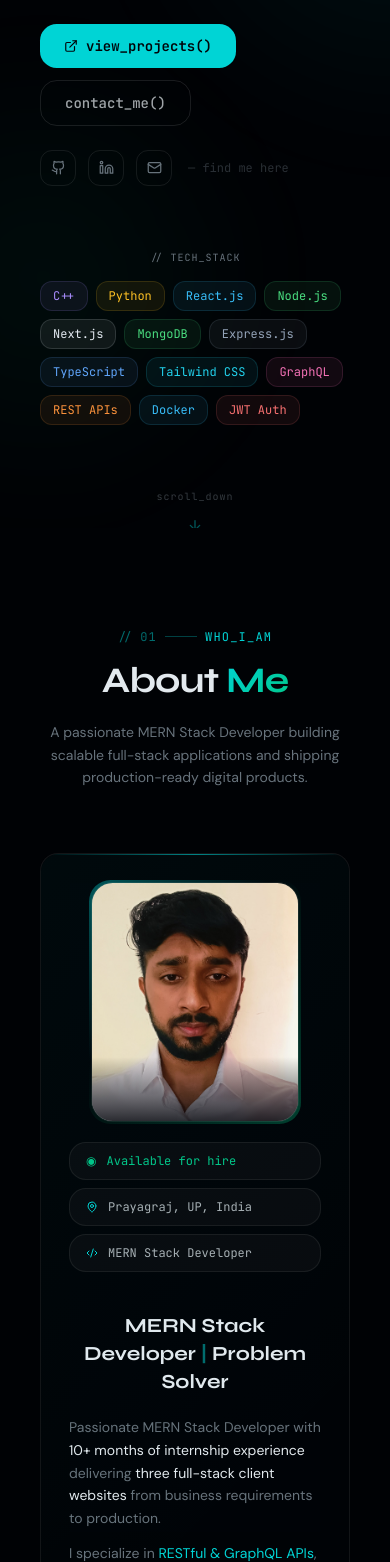
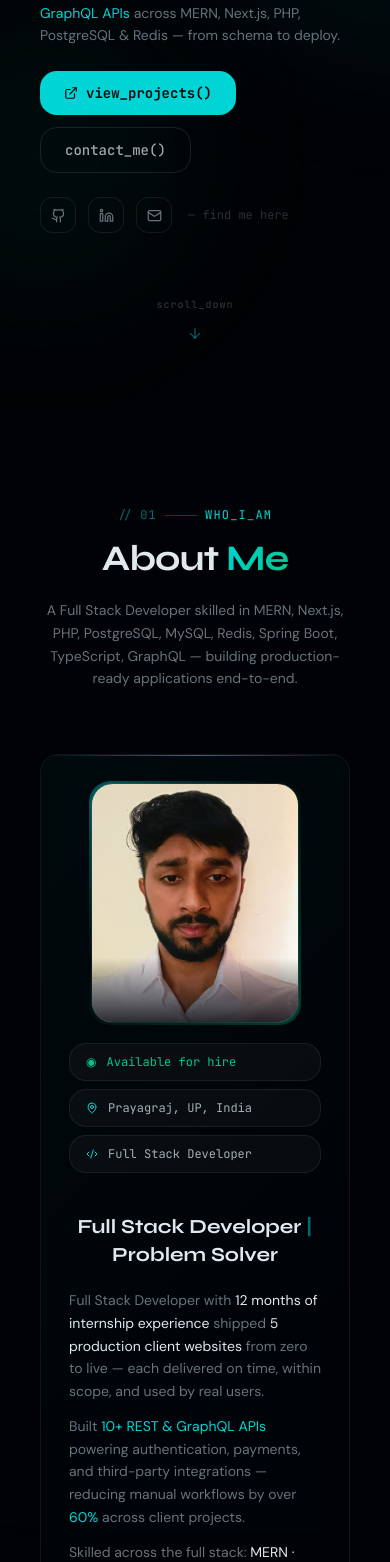
Before and after one commit to Prynshumishra/Portfolio, a React (Vite) app: page / in a window 390 px wide. Shown: the part 438-2000 px from the top of the page. Built offline with nearby package versions, Linux system fonts and the light colour scheme.

Commit message:
Updated the sections on the portfolio

```diff
--- a/src/components/AboutSection.jsx
+++ b/src/components/AboutSection.jsx
@@ -7,16 +7,16 @@ import { SpotlightEffect } from "./ui/SpotlightEffect";
 const stats = [
   { value: "12", label: "months exp", color: "oklch(0.78 0.15 195)" },
   { value: "8+", label: "projects", color: "oklch(0.72 0.18 165)" },
-  { value: "15+", label: "technologies", color: "oklch(0.78 0.15 195)" },
+  { value: "20+", label: "technologies", color: "oklch(0.78 0.15 195)" },
   { value: "10+", label: "REST APIs", color: "oklch(0.72 0.18 165)" },
 ];
 
 const services = [
-  { icon: Layout, title: "Frontend Dev", desc: "React, Next.js, Tailwind — fast, responsive UIs.", color: "oklch(0.78 0.15 195)" },
-  { icon: Server, title: "Backend & APIs", desc: "Node.js, Express, REST & GraphQL APIs with JWT auth.", color: "oklch(0.72 0.18 165)" },
-  { icon: Database, title: "Database Design", desc: "MongoDB schemas, indexing, and data optimization.", color: "oklch(0.78 0.15 195)" },
-  { icon: Globe, title: "MERN Full Stack", desc: "End-to-end apps with role-based access and state management.", color: "oklch(0.72 0.18 165)" },
-  { icon: Link, title: "API Integration", desc: "Third-party APIs, payments, chatbots, and automation.", color: "oklch(0.78 0.15 195)" },
+  { icon: Layout, title: "Frontend Dev", desc: "React, Next.js, TypeScript, Tailwind — pixel-perfect, accessible UIs.", color: "oklch(0.78 0.15 195)" },
+  { icon: Server, title: "Backend & APIs", desc: "Node.js, Express, Spring Boot — REST & GraphQL APIs with JWT auth.", color: "oklch(0.72 0.18 165)" },
+  { icon: Database, title: "Database Design", desc: "PostgreSQL, MySQL, MongoDB, Redis — schemas, indexing, caching.", color: "oklch(0.78 0.15 195)" },
+  { icon: Globe, title: "Full Stack Apps", desc: "MERN, Next.js, PHP — end-to-end apps with role-based access.", color: "oklch(0.72 0.18 165)" },
+  { icon: Link, title: "API Integration", desc: "Third-party APIs, payments, chatbots, and automation pipelines.", color: "oklch(0.78 0.15 195)" },
   { icon: Rocket, title: "Deployment", desc: "CI/CD, Vercel, cloud deployment and performance tuning.", color: "oklch(0.72 0.18 165)" },
 ];
 
@@ -34,7 +34,7 @@ const education = [
     degree: "Class XII — CBSE",
     school: "Jagat Taran Golden Jubilee School",
     place: "Prayagraj, UP",
-    period: "Board Examination",
+    period: "2020 - 2021",
     badge: "89%",
     color: "oklch(0.72 0.18 165)",
     icon: Award,
@@ -43,7 +43,7 @@ const education = [
     degree: "Class X — CBSE",
     school: "Jagat Taran Golden Jubilee School",
     place: "Prayagraj, UP",
-    period: "Board Examination",
+    period: "2018 - 2019",
     badge: "85.8%",
     color: "oklch(0.78 0.15 195)",
     icon: Award,
@@ -65,7 +65,7 @@ export const AboutSection = () => {
         style={{ background: "radial-gradient(circle, oklch(0.78 0.15 195 / 0.05) 0%, transparent 70%)", filter: "blur(60px)" }} />
 
       <div className="container mx-auto max-w-6xl relative z-10">
-        <SectionHeader index="01" label="who_i_am" title="About" accent="Me" description="A passionate MERN Stack Developer building scalable full-stack applications and shipping production-ready digital products." />
+        <SectionHeader index="01" label="who_i_am" title="About" accent="Me" description="A Full Stack Developer skilled in MERN, Next.js, PHP, PostgreSQL, MySQL, Redis, Spring Boot, TypeScript, GraphQL — building production-ready applications end-to-end." />
 
         {/* Bio + Photo */}
         <motion.div
@@ -105,7 +105,7 @@ export const AboutSection = () => {
                   {[
                     { icon: "◉", text: "Available for hire", color: "oklch(0.72 0.18 165)" },
                     { icon: null, component: <MapPin size={12} />, text: "Prayagraj, UP, India", color: "oklch(0.55 0.02 240)" },
-                    { icon: null, component: <Code2 size={12} />, text: "MERN Stack Developer", color: "oklch(0.55 0.02 240)" },
+                    { icon: null, component: <Code2 size={12} />, text: "Full Stack Developer", color: "oklch(0.55 0.02 240)" },
                   ].map((chip, i) => (
                     <div key={i} className="flex items-center gap-2.5 px-4 py-2.5 rounded-xl font-mono text-xs"
                       style={{ background: "oklch(1 0 0 / 0.03)", border: "1px solid oklch(1 0 0 / 0.07)", color: chip.color }}>
@@ -118,31 +118,27 @@ export const AboutSection = () => {
 
               {/* Bio */}
               <div className="lg:col-span-3 space-y-5">
-                <h3 className="text-xl font-bold font-display">MERN Stack Developer <span style={{ color: "oklch(0.78 0.15 195 / 0.5)" }}>|</span> Problem Solver</h3>
+                <h3 className="text-xl font-bold font-display">Full Stack Developer <span style={{ color: "oklch(0.78 0.15 195 / 0.5)" }}>|</span> Problem Solver</h3>
 
                 <div className="space-y-3 text-sm leading-relaxed text-left" style={{ color: "oklch(0.55 0.02 240)" }}>
                   <p>
-                    Passionate MERN Stack Developer with{" "}
-                    <span style={{ color: "oklch(0.93 0.01 240)" }}>10+ months of internship experience</span>{" "}
-                    delivering{" "}
-                    <span style={{ color: "oklch(0.93 0.01 240)" }}>three full-stack client websites</span>{" "}
-                    from business requirements to production.
+                    Full Stack Developer with{" "}
+                    <span style={{ color: "oklch(0.93 0.01 240)" }}>12 months of internship experience</span>{" "}
+                    shipped{" "}
+                    <span style={{ color: "oklch(0.93 0.01 240)" }}>5 production client websites</span>{" "}
+                    from zero to live — each delivered on time, within scope, and used by real users.
                   </p>
                   <p>
-                    I specialize in{" "}
-                    <span style={{ color: "oklch(0.78 0.15 195)" }}>RESTful & GraphQL APIs</span>,
-                    third-party integrations, and building modern UIs with{" "}
-                    <span style={{ color: "oklch(0.78 0.15 195)" }}>React</span>,{" "}
-                    <span style={{ color: "oklch(0.78 0.15 195)" }}>Next.js</span>, and{" "}
-                    <span style={{ color: "oklch(0.78 0.15 195)" }}>Tailwind CSS</span>.
+                    Built{" "}
+                    <span style={{ color: "oklch(0.78 0.15 195)" }}>10+ REST & GraphQL APIs</span>{" "}
+                    powering authentication, payments, and third-party integrations — reducing manual workflows by over{" "}
+                    <span style={{ color: "oklch(0.78 0.15 195)" }}>60%</span>{" "}
+                    across client projects.
                   </p>
                   <p>
-                    I leverage AI tools like{" "}
-                    <span style={{ color: "oklch(0.93 0.01 240)" }}>Cursor</span>,{" "}
-                    <span style={{ color: "oklch(0.93 0.01 240)" }}>Claude</span>, and{" "}
-                    <span style={{ color: "oklch(0.93 0.01 240)" }}>GitHub Copilot</span>{" "}
-                    to ship faster and expanding into{" "}
-                    <span style={{ color: "oklch(0.93 0.01 240)" }}>PHP & WordPress</span>.
+                    Skilled across the full stack:{" "}
+                    <span style={{ color: "oklch(0.93 0.01 240)" }}>MERN · Next.js · PHP · PostgreSQL · MySQL · Redis · Spring Boot · TypeScript · GraphQL · Tailwind</span>{" "}
+                    — from database schema design to pixel-perfect UIs.
                   </p>
                 </div>
 
--- a/src/components/CodingProfilesSection.jsx
+++ b/src/components/CodingProfilesSection.jsx
@@ -12,7 +12,7 @@ const profiles = [
     url: "https://leetcode.com/u/prynshu09/",
     color: "oklch(0.78 0.15 195)",
     badge: "1500+ rating",
-    stats: [{ label: "problems_solved", value: "150+" }, { label: "contest_rating", value: "1500+" }],
+    stats: [{ label: "problems_solved", value: "200+" }, { label: "contest_rating", value: "1500+" }],
     topics: ["Arrays", "Trees", "DP", "Graphs", "Binary Search", "Backtracking"],
     desc: "Daily DSA practice — arrays, sorting, binary search. Weekly contests for timed problem-solving.",
   },
@@ -32,8 +32,8 @@ const profiles = [
     url: "https://github.com/Prynshumishra",
     color: "oklch(0.78 0.15 195)",
     badge: "Active",
-    stats: [{ label: "repositories", value: "8+" }, { label: "contributions", value: "40+" }],
-    topics: ["MERN Stack", "REST APIs", "GraphQL", "JWT Auth", "Cloudinary", "CI/CD"],
+    stats: [{ label: "repositories", value: "20+" }, { label: "contributions", value: "150+" }],
+    topics: ["MERN Stack", "Next.JS", "REST APIs", "PHP", "GraphQL", "JWT Auth", "Cloudinary", "CI/CD"],
     desc: "Building MERN projects, REST & GraphQL integrations, and collaborative development workflows.",
   },
 ];
@@ -49,7 +49,7 @@ const dsaTopics = [
 
 const achievements = [
   { icon: Flame, label: "30 Days Streak" },
-  { icon: Target, label: "150+ Solved" },
+  { icon: Target, label: "200+ Solved" },
   { icon: BookOpen, label: "200+ Articles" },
   { icon: Code2, label: "8+ Projects" },
 ];
--- a/src/components/ContactSection.jsx
+++ b/src/components/ContactSection.jsx
@@ -21,7 +21,7 @@ const contactInfo = [
 ];
 
 const subjects = [
-  "MERN Stack Development Project",
+  "Full Stack Development Project",
   "Backend / API Development",
   "Full-Time Job Opportunity",
   "Freelance or Contract Work",
--- a/src/components/HeroSection.jsx
+++ b/src/components/HeroSection.jsx
@@ -2,21 +2,6 @@ import { motion } from "framer-motion";
 import { TypeAnimation } from "react-type-animation";
 import { ArrowDown, Github, Linkedin, Mail, ExternalLink } from "lucide-react";
 
-const techStack = [
-  { name: "C++", color: "#a78bfa" },
-  { name: "Python", color: "#fbbf24" },
-  { name: "React.js", color: "#38bdf8" },
-  { name: "Node.js", color: "#4ade80" },
-  { name: "Next.js", color: "#e2e8f0" },
-  { name: "MongoDB", color: "#4ade80" },
-  { name: "Express.js", color: "#94a3b8" },
-  { name: "TypeScript", color: "#60a5fa" },
-  { name: "Tailwind CSS", color: "#22d3ee" },
-  { name: "GraphQL", color: "#f472b6" },
-  { name: "REST APIs", color: "#fb923c" },
-  { name: "Docker", color: "#38bdf8" },
-  { name: "JWT Auth", color: "#f87171" },
-];
 
 const socialLinks = [
   {
@@ -38,8 +23,8 @@ const socialLinks = [
 
 const codeSnippet = `const developer = {
   name: "Priyanshu Mishra",
-  role: "MERN Stack Developer",
-  stack: ["React", "Node", "MongoDB"],
+  role: "Full Stack Developer",
+  stack: ["React", "Next.js", "Node", "PostgreSQL", "Redis"],
   available: true,
 };`;
 
@@ -150,12 +135,11 @@ export const HeroSection = () => {
               transition={{ delay: 0.45 }}
               className="text-sm leading-relaxed max-w-md text-[oklch(0.55_0.02_240)]"
             >
-              Building{" "}
-              <span className="text-[oklch(0.93_0.01_240)]">scalable full-stack web applications</span>{" "}
-              with the MERN stack. Passionate about{" "}
-              <span className="text-[oklch(0.78_0.15_195)]">clean APIs</span>,{" "}
-              <span className="text-[oklch(0.72_0.18_165)]">performant UIs</span>, and
-              shipping production-ready code.
+              Shipped{" "}
+              <span className="text-[oklch(0.93_0.01_240)]">5 production websites</span>{" "}
+              and{" "}
+              <span className="text-[oklch(0.78_0.15_195)]">10+ REST & GraphQL APIs</span>{" "}
+              across MERN, Next.js, PHP, PostgreSQL & Redis — from schema to deploy.
             </motion.p>
 
             {/* CTAs */}
@@ -249,15 +233,17 @@ export const HeroSection = () => {
                   <span>,</span>{"\n"}
                   {"  "}<span style={{ color: "oklch(0.72 0.18 165/0.7)" }}>role</span>
                   <span>: </span>
-                  <span style={{ color: "oklch(0.85 0.12 90)" }}>&quot;MERN Stack Developer&quot;</span>
+                  <span style={{ color: "oklch(0.85 0.12 90)" }}>&quot;Full Stack Developer&quot;</span>
                   <span>,</span>{"\n"}
                   {"  "}<span style={{ color: "oklch(0.72 0.18 165/0.7)" }}>stack</span>
                   <span>: [</span>
                   <span style={{ color: "oklch(0.85 0.12 90)" }}>&quot;React&quot;</span>
                   <span>, </span>
+                  <span style={{ color: "oklch(0.85 0.12 90)" }}>&quot;Next.js&quot;</span>
+                  <span>, </span>
                   <span style={{ color: "oklch(0.85 0.12 90)" }}>&quot;Node&quot;</span>
                   <span>, </span>
-                  <span style={{ color: "oklch(0.85 0.12 90)" }}>&quot;MongoDB&quot;</span>
+                  <span style={{ color: "oklch(0.85 0.12 90)" }}>&quot;PostgreSQL&quot;</span>
                   <span>],</span>{"\n"}
                   {"  "}<span style={{ color: "oklch(0.72 0.18 165/0.7)" }}>location</span>
                   <span>: </span>
@@ -313,32 +299,7 @@ export const HeroSection = () => {
           </motion.div>
         </div>
 
-        {/* Tech Stack row */}
-        <motion.div
-          initial={{ opacity: 0, y: 20 }}
-          animate={{ opacity: 1, y: 0 }}
-          transition={{ delay: 0.8 }}
-          className="mt-16 md:mt-20"
-        >
-          <p className="font-mono text-[10px] tracking-widest text-[oklch(0.55_0.02_240)] mb-4 uppercase">
-            // tech_stack
-          </p>
-          <div className="flex flex-wrap gap-2">
-            {techStack.map((tech) => (
-              <span
-                key={tech.name}
-                className="inline-flex items-center px-3 py-1.5 rounded-lg font-mono text-xs border transition-all duration-300 hover:-translate-y-0.5 cursor-default"
-                style={{
-                  color: tech.color,
-                  background: `${tech.color}12`,
-                  borderColor: `${tech.color}25`,
-                }}
-              >
-                {tech.name}
-              </span>
-            ))}
-          </div>
-        </motion.div>
+
 
         {/* Scroll indicator */}
         <motion.div
--- a/src/components/SkillsSection.jsx
+++ b/src/components/SkillsSection.jsx
@@ -1,60 +1,59 @@
 import { useState } from "react";
-import { cn } from "@/lib/utils";
 import { motion, AnimatePresence } from "framer-motion";
-import { Monitor, Server, Wrench, Layers, Code2 } from "lucide-react";
+import { Monitor, Server, Wrench, Layers, Code2, Database } from "lucide-react";
 import { SectionHeader } from "./ui/SectionHeader";
 
 const categories = {
-  all:       { icon: Layers, label: "all()",    color: "oklch(0.78 0.15 195)" },
-  languages: { icon: Code2,  label: "languages", color: "oklch(0.75 0.17 280)" },
-  frontend:  { icon: Monitor, label: "frontend", color: "oklch(0.78 0.15 195)" },
-  backend:   { icon: Server,  label: "backend",  color: "oklch(0.72 0.18 165)" },
-  tools:     { icon: Wrench,  label: "tools",    color: "oklch(0.78 0.14 55)"  },
+  all:       { icon: Layers,   label: "all()",    color: "oklch(0.78 0.15 195)" },
+  languages: { icon: Code2,    label: "languages", color: "oklch(0.75 0.17 280)" },
+  frontend:  { icon: Monitor,  label: "frontend",  color: "oklch(0.78 0.15 195)" },
+  backend:   { icon: Server,   label: "backend",   color: "oklch(0.72 0.18 165)" },
+  database:  { icon: Database, label: "database",  color: "oklch(0.76 0.14 140)" },
+  tools:     { icon: Wrench,   label: "tools",     color: "oklch(0.78 0.14 55)"  },
 };
 
 const skills = [
   // Languages
-  { name: "JavaScript",  level: 92, category: "languages" },
-  { name: "TypeScript",  level: 82, category: "languages" },
-  { name: "Python",      level: 78, category: "languages" },
-  { name: "Java",        level: 72, category: "languages" },
-  { name: "C++",         level: 75, category: "languages" },
-  { name: "C#",          level: 68, category: "languages" },
-  { name: "SQL",         level: 80, category: "languages" },
-  { name: "PHP",         level: 65, category: "languages" },
+  { name: "JavaScript", level: 92, category: "languages" },
+  { name: "TypeScript", level: 82, category: "languages" },
+  { name: "PHP",        level: 80, category: "languages" },
+  { name: "Java",       level: 72, category: "languages" },
+  { name: "Python",     level: 70, category: "languages" },
+  { name: "SQL",        level: 82, category: "languages" },
+  { name: "C++",        level: 68, category: "languages" },
   // Frontend
-  { name: "React.js",       level: 90, category: "frontend" },
-  { name: "Next.js",        level: 80, category: "frontend" },
-  { name: "Tailwind CSS",   level: 90, category: "frontend" },
-  { name: "Redux Toolkit",  level: 80, category: "frontend" },
-  { name: "React Query",    level: 75, category: "frontend" },
-  { name: "HTML5",          level: 95, category: "frontend" },
-  { name: "CSS3",           level: 92, category: "frontend" },
+  { name: "React.js",      level: 90, category: "frontend" },
+  { name: "Next.js",       level: 82, category: "frontend" },
+  { name: "Tailwind CSS",  level: 90, category: "frontend" },
+  { name: "Redux Toolkit", level: 80, category: "frontend" },
+  { name: "React Query",   level: 75, category: "frontend" },
+  { name: "HTML5",         level: 95, category: "frontend" },
+  { name: "CSS3",          level: 92, category: "frontend" },
   // Backend
-  { name: "Node.js",      level: 88, category: "backend" },
-  { name: "Express.js",   level: 85, category: "backend" },
-  { name: "Spring Boot",  level: 70, category: "backend" },
-  { name: ".NET",         level: 65, category: "backend" },
-  { name: "REST APIs",    level: 90, category: "backend" },
-  { name: "GraphQL",      level: 75, category: "backend" },
-  { name: "Socket.IO",    level: 72, category: "backend" },
-  { name: "JWT Auth",     level: 85, category: "backend" },
-  { name: "MongoDB",      level: 84, category: "backend" },
-  { name: "Mongoose",     level: 82, category: "backend" },
-  { name: "MySQL",        level: 78, category: "backend" },
-  { name: "PostgreSQL",   level: 70, category: "backend" },
-  { name: "Redis",        level: 65, category: "backend" },
+  { name: "Node.js",     level: 88, category: "backend" },
+  { name: "Express.js",  level: 85, category: "backend" },
+  { name: "Spring Boot", level: 72, category: "backend" },
+  { name: "REST APIs",   level: 92, category: "backend" },
+  { name: "GraphQL",     level: 78, category: "backend" },
+  { name: "Socket.IO",   level: 72, category: "backend" },
+  { name: "JWT Auth",    level: 85, category: "backend" },
+  // Database
+  { name: "MongoDB",    level: 85, category: "database" },
+  { name: "Mongoose",   level: 82, category: "database" },
+  { name: "MySQL",      level: 80, category: "database" },
+  { name: "PostgreSQL", level: 74, category: "database" },
+  { name: "Redis",      level: 68, category: "database" },
   // Tools
-  { name: "VS Code",         level: 95, category: "tools" },
-  { name: "Git",             level: 90, category: "tools" },
-  { name: "GitHub",          level: 90, category: "tools" },
-  { name: "Postman",         level: 88, category: "tools" },
-  { name: "AWS",             level: 65, category: "tools" },
-  { name: "Claude",          level: 85, category: "tools" },
-  { name: "Docker",          level: 68, category: "tools" },
-  { name: "Vercel",          level: 85, category: "tools" },
-  { name: "Firebase",        level: 72, category: "tools" },
-  { name: "GitHub Actions",  level: 70, category: "tools" },
+  { name: "Git",            level: 90, category: "tools" },
+  { name: "GitHub",         level: 90, category: "tools" },
+  { name: "Postman",        level: 88, category: "tools" },
+  { name: "VS Code",        level: 95, category: "tools" },
+  { name: "Docker",         level: 68, category: "tools" },
+  { name: "Vercel",         level: 85, category: "tools" },
+  { name: "AWS",            level: 65, category: "tools" },
+  { name: "Firebase",       level: 72, category: "tools" },
+  { name: "GitHub Actions", level: 70, category: "tools" },
+  { name: "Claude / AI",    level: 88, category: "tools" },
 ];
 
 const levelLabel = (level) => {
@@ -112,6 +111,7 @@ export const SkillsSection = () => {
             { label: "languages", value: skills.filter(s => s.category === "languages").length },
             { label: "frontend", value: skills.filter(s => s.category === "frontend").length },
             { label: "backend", value: skills.filter(s => s.category === "backend").length },
+            { label: "database", value: skills.filter(s => s.category === "database").length },
             { label: "tools", value: skills.filter(s => s.category === "tools").length },
           ].map((s) => (
             <div key={s.label} className="text-center">
@@ -150,7 +150,7 @@ export const SkillsSection = () => {
                   <div className="flex items-start justify-between mb-4">
                     <div>
                       <h3 className="font-medium text-sm" style={{ color: "oklch(0.85 0.01 240)" }}>{skill.name}</h3>
-                      <span className="font-mono text-[9px] uppercase tracking-widest mt-0.5 block" style={{ color: catColor + " / 0.7" ? catColor : "oklch(0.55 0.02 240)" }}>
+                      <span className="font-mono text-[9px] uppercase tracking-widest mt-0.5 block" style={{ color: catColor.replace(')', ' / 0.7)') }}>
                         {categories[skill.category].label}
                       </span>
                     </div>
```
Also changed, not shown: 1 other file (tests, documents, lock files or other folders).
